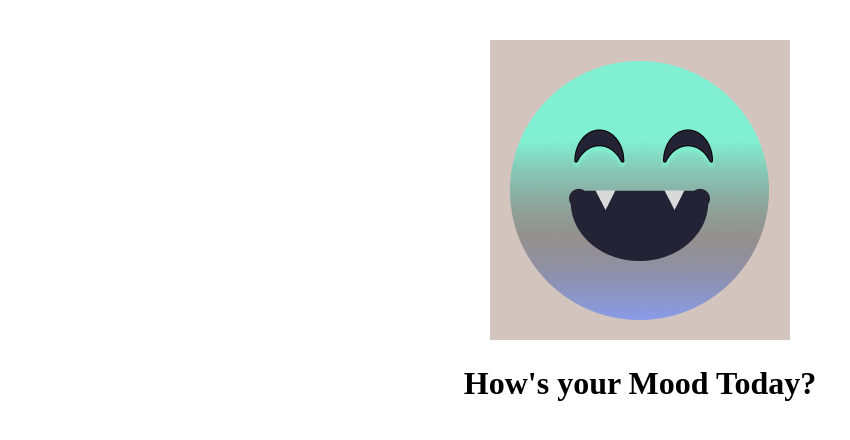
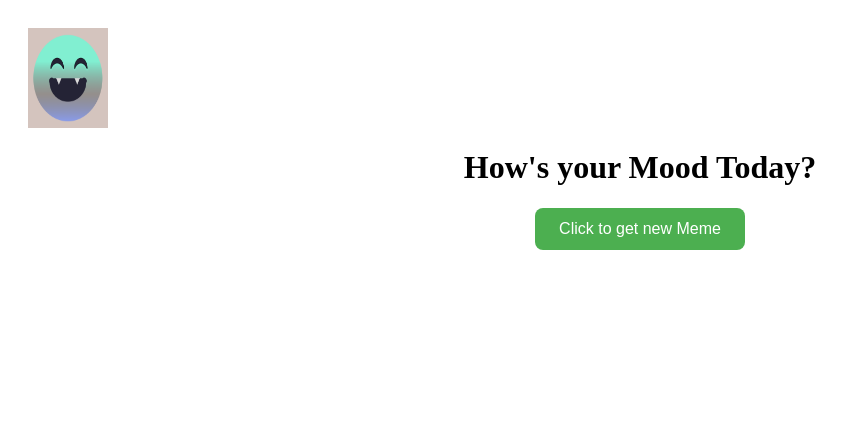
Before and after one commit to ennisjo1/MYTEST2, a React (Vite) app: page / in a window 1280 px wide. Shown: the top 440 px of the page, without its empty margins (0-850 px from the left). Built offline with nearby package versions, Linux system fonts and the light colour scheme.

Commit message:
Edit CSS for logo and button

```diff
--- a/src/App.css
+++ b/src/App.css
@@ -1,6 +1,26 @@
 #root {
     max-width: 1280px;
     margin: 0 auto;
-    padding: 2rem;
     text-align: center;
   }
+
+  .meme-button {
+    background-color: #4CAF50;
+    color: white;
+    padding: 12px 24px;
+    font-size: 16px;
+    border: none;
+    border-radius: 8px;
+    cursor: pointer;
+    transition: background-color 0.3s ease;
+  }
+
+  .logo {
+    display: flex;
+    align-items: flex-start;
+    justify-content: flex-start;
+    padding: 10px;
+    overflow: hidden;
+    height: 100px;
+    width: 100px;
+  }
--- a/src/App.jsx
+++ b/src/App.jsx
@@ -9,10 +9,13 @@ function App() {
 
   return (
     <>
-        <img src={Logo} className="logo" alt="Logo" />
-
+        <div className="logo">
+          <img src={Logo} className="logo" alt="Logo" />
+        </div>
         <h1>How's your Mood Today?</h1>
-
+        <div className="button-container">
+          <button className="meme-button">Click to get new Meme</button>
+        </div>
     </>
   )
 }
```
